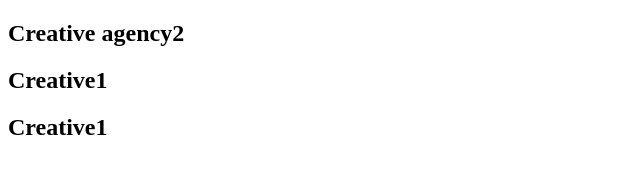
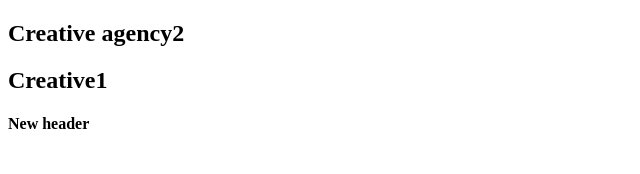
Before and after one commit to ralesz/nauka-gita, a plain HTML site: page index.html in a window 1280 px wide. Shown: the full height of the page, 0-640 px from the left. Drawn offline with nearby package versions, Linux system fonts and the light colour scheme; files that its build step writes are made by us from their sources.

Commit message:
Add new h4

```diff
--- a/index.html
+++ b/index.html
@@ -13,6 +13,6 @@
                 <div class="slogan">
 					<h1>Creative agency2</h1>
                     <h2>Creative1</h2>
-                    <h2>Creative1</h2>
+                    <h4>New header</h4>
 				</div>
 		</section>
```
